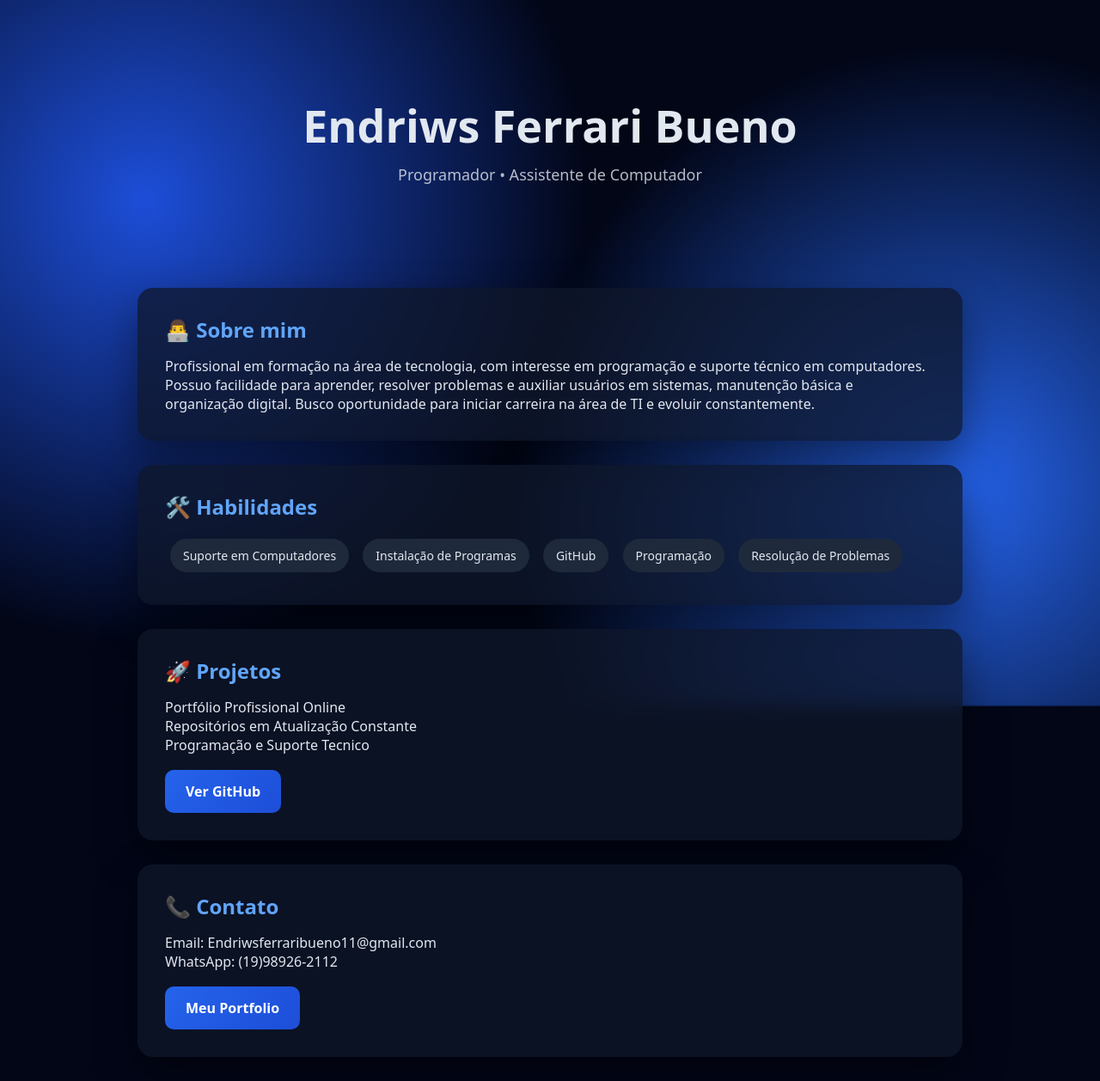
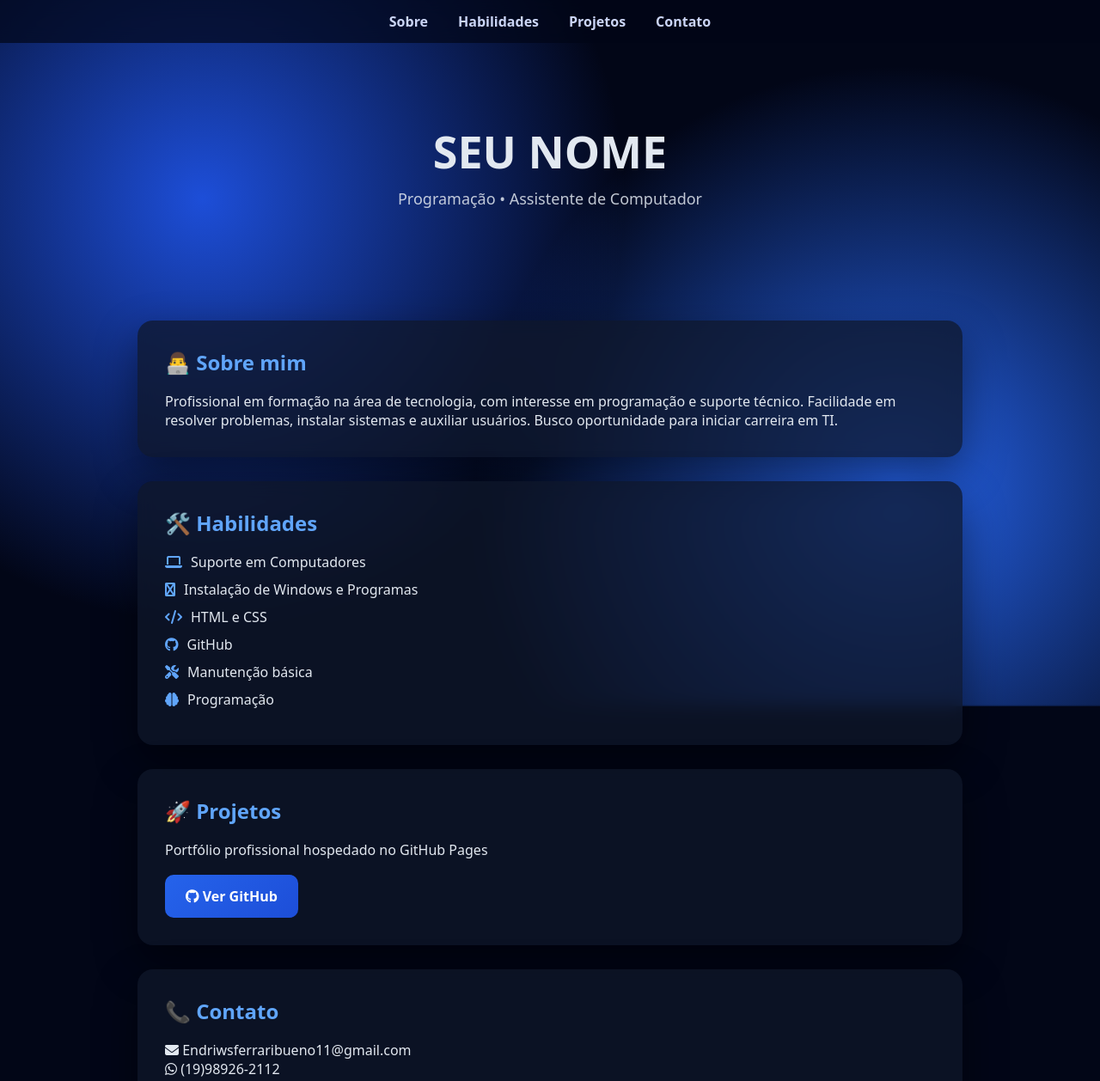
Before and after one commit to Endriwss209/sandbox.dev, a plain HTML site: page index.html in a window 1280 px wide. Shown: the top 1258 px of the page at 86% size. Drawn offline with Linux system fonts and the light colour scheme.

Commit message:
Update index.html

```diff
--- a/index.html
+++ b/index.html
@@ -5,14 +5,19 @@
 <meta name="viewport" content="width=device-width, initial-scale=1.0">
 <title>Portfólio Profissional</title>
 
+<!-- Ícones profissionais -->
+<link rel="stylesheet"
+href="https://cdnjs.cloudflare.com/ajax/libs/font-awesome/6.5.0/css/all.min.css">
+
 <style>
 
 *{margin:0;padding:0;box-sizing:border-box}
 
 body{
 font-family:system-ui,Segoe UI,Arial;
+background:#020617;
 color:#e2e8f0;
-background:#020617;
+scroll-behavior:smooth;
 overflow-x:hidden;
 }
 
@@ -22,8 +27,8 @@ position:fixed;
 top:0;left:0;
 width:100%;height:100%;
 background:
-radial-gradient(circle at 15% 30%, #1d4ed8 0%, transparent 40%),
-radial-gradient(circle at 85% 70%, #2563eb 0%, transparent 40%),
+radial-gradient(circle at 20% 30%, #1d4ed8 0%, transparent 40%),
+radial-gradient(circle at 80% 70%, #2563eb 0%, transparent 40%),
 #020617;
 animation:bgMove 14s infinite alternate ease-in-out;
 z-index:-1;
@@ -33,20 +38,54 @@ z-index:-1;
 100%{transform:scale(1.2)}
 }
 
+/* MENU FIXO */
+nav{
+position:fixed;
+top:0;
+width:100%;
+background:rgba(2,6,23,.7);
+backdrop-filter:blur(10px);
+padding:14px 30px;
+display:flex;
+justify-content:center;
+gap:35px;
+z-index:10;
+}
+
+nav a{
+color:#cbd5f5;
+text-decoration:none;
+font-weight:600;
+position:relative;
+}
+
+nav a::after{
+content:'';
+position:absolute;
+left:0;bottom:-6px;
+width:0;height:2px;
+background:#60a5fa;
+transition:.3s;
+}
+
+nav a:hover::after{
+width:100%;
+}
+
 /* HEADER */
 header{
+padding:140px 20px 90px;
 text-align:center;
-padding:110px 20px 80px;
 }
 
 header h1{
 font-size:52px;
-margin-bottom:10px;
 }
 
 header p{
-opacity:.8;
+opacity:.85;
 font-size:18px;
+margin-top:8px;
 }
 
 /* CONTAINER */
@@ -64,14 +103,11 @@ padding:32px;
 border-radius:18px;
 margin-bottom:28px;
 box-shadow:0 20px 50px rgba(0,0,0,.45);
-
-/* animação inicial escondido */
 opacity:0;
 transform:translateY(60px);
-transition:all .9s cubic-bezier(.2,.65,.3,1);
+transition:.9s;
 }
 
-/* quando aparece */
 .card.show{
 opacity:1;
 transform:none;
@@ -79,21 +115,17 @@ transform:none;
 
 h2{
 color:#60a5fa;
-margin-bottom:15px;
+margin-bottom:18px;
 }
 
-/* SKILLS */
-.skills span{
-display:inline-block;
-background:#1e293b;
-padding:10px 15px;
-margin:6px;
-border-radius:999px;
-font-size:14px;
-transition:.3s;
+/* SKILLS COM ÍCONES */
+.skills div{
+margin:10px 0;
+font-size:16px;
 }
-.skills span:hover{
-background:#2563eb;
+.skills i{
+color:#60a5fa;
+margin-right:10px;
 }
 
 /* BOTÃO */
@@ -108,9 +140,7 @@ text-decoration:none;
 font-weight:600;
 transition:.25s;
 }
-.btn:hover{
-transform:scale(1.06);
-}
+.btn:hover{transform:scale(1.06)}
 
 /* FOOTER */
 footer{
@@ -127,49 +157,61 @@ margin-top:40px;
 
 <div class="bg"></div>
 
+<nav>
+<a href="#sobre">Sobre</a>
+<a href="#habilidades">Habilidades</a>
+<a href="#projetos">Projetos</a>
+<a href="#contato">Contato</a>
+</nav>
+
 <header>
-<h1>Endriws Ferrari Bueno</h1>
-<p>Programador • Assistente de Computador</p>
+<h1>SEU NOME</h1>
+<p>Programação • Assistente de Computador</p>
 </header>
 
 <div class="container">
 
-<div class="card">
+<div id="sobre" class="card">
 <h2>👨‍💻 Sobre mim</h2>
 <p>
-Profissional em formação na área de tecnologia, com interesse em
-programação e suporte técnico em computadores.
-Possuo facilidade para aprender, resolver problemas e auxiliar usuários
-em sistemas, manutenção básica e organização digital.
-Busco oportunidade para iniciar carreira na área de TI e evoluir
-constantemente.
+Profissional em formação na área de tecnologia,
+com interesse em programação e suporte técnico.
+Facilidade em resolver problemas, instalar sistemas
+e auxiliar usuários. Busco oportunidade para iniciar
+carreira em TI.
 </p>
 </div>
 
-<div class="card">
+<div id="habilidades" class="card">
 <h2>🛠️ Habilidades</h2>
+
 <div class="skills">
-<span>Suporte em Computadores</span>
-<span>Instalação de Programas</span>
-<span>GitHub</span>
-<span>Programação</span>
-<span>Resolução de Problemas</span>
-</div>
+<div><i class="fa-solid fa-laptop"></i>Suporte em Computadores</div>
+<div><i class="fa-solid fa-windows"></i>Instalação de Windows e Programas</div>
+<div><i class="fa-solid fa-code"></i>HTML e CSS</div>
+<div><i class="fa-brands fa-github"></i>GitHub</div>
+<div><i class="fa-solid fa-screwdriver-wrench"></i>Manutenção básica</div>
+<div><i class="fa-solid fa-brain"></i>Programação</div>
 </div>
 
-<div class="card">
-<h2>🚀 Projetos</h2>
-<p>Portfólio Profissional Online</p>
-<p>Repositórios em Atualização Constante</p>
-<p>Programação e Suporte Tecnico</p>
-<a class="btn" href="https://github.com/Endriwss209" target="_blank">Ver GitHub</a>
 </div>
 
-<div class="card">
+<div id="projetos" class="card">
+<h2>🚀 Projetos</h2>
+<p>Portfólio profissional hospedado no GitHub Pages</p>
+<a class="btn" href="https://github.com/Endriwss209" target="_blank">
+<i class="fa-brands fa-github"></i> Ver GitHub
+</a>
+</div>
+
+<div id="contato" class="card">
 <h2>📞 Contato</h2>
-<p>Email: Endriwsferraribueno11@gmail.com</p>
-<p>WhatsApp: (19)98926-2112</p>
-<a class="btn" href="https://github.com/Endriwss209" target="_blank">Meu Portfolio</a>
+<p><i class="fa-solid fa-envelope"></i> Endriwsferraribueno11@gmail.com</p>
+<p><i class="fa-brands fa-whatsapp"></i> (19)98926-2112</p>
+
+<a class="btn" href="https://github.com/Endriwss209" target="_blank">
+Meu Portfolio
+</a>
 </div>
 
 </div>
@@ -180,18 +222,14 @@ constantemente.
 
 <script>
 
-/* ANIMAÇÃO AO ROLAR */
-const cards = document.querySelectorAll('.card');
-
-const observer = new IntersectionObserver(entries=>{
-entries.forEach(entry=>{
-if(entry.isIntersecting){
-entry.target.classList.add('show');
-}
+/* REVEAL AO ROLAR */
+const cards=document.querySelectorAll('.card');
+const obs=new IntersectionObserver(e=>{
+e.forEach(entry=>{
+if(entry.isIntersecting) entry.target.classList.add('show');
 });
-},{threshold:0.15});
-
-cards.forEach(card=>observer.observe(card));
+},{threshold:.15});
+cards.forEach(c=>obs.observe(c));
 
 </script>
 
```
